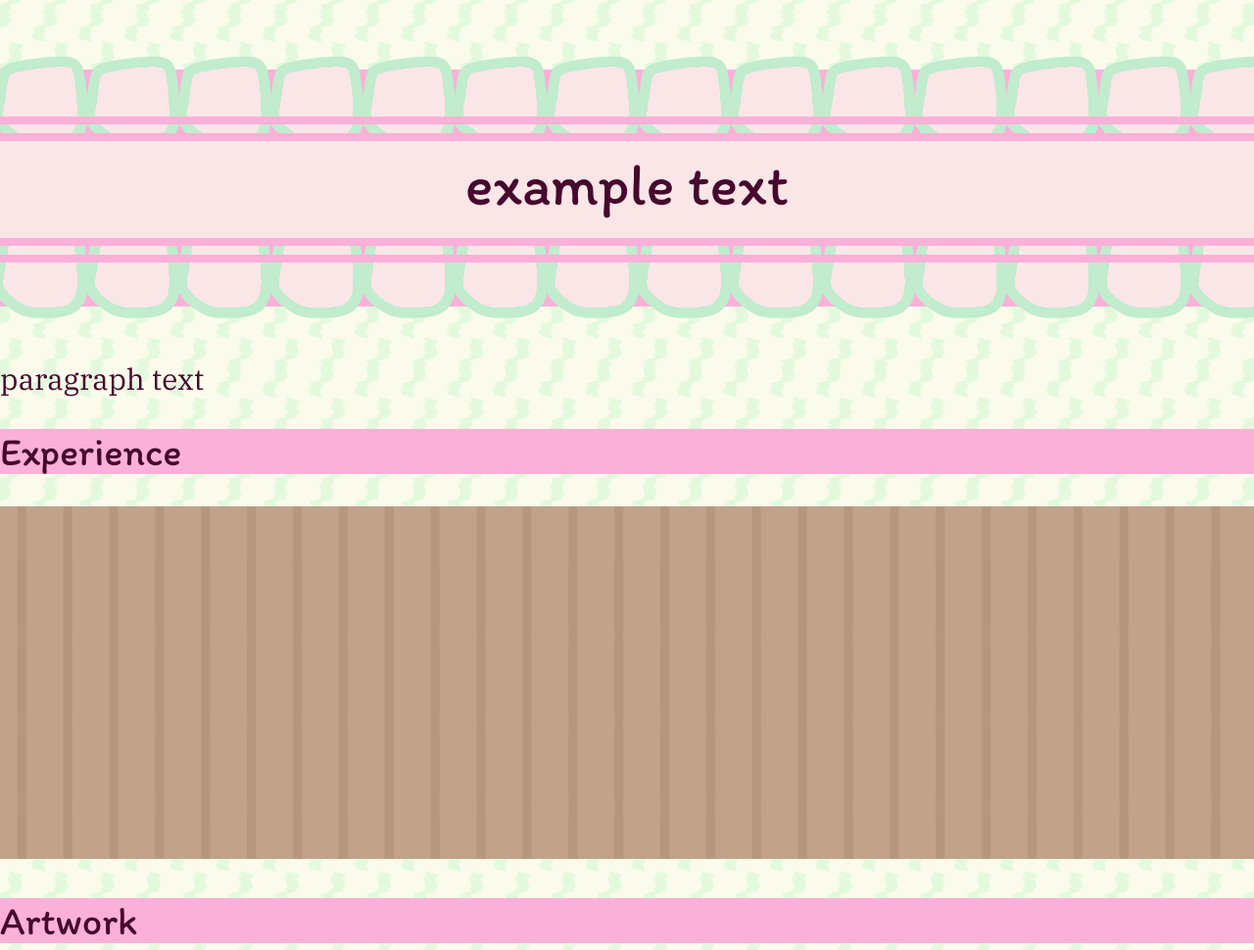
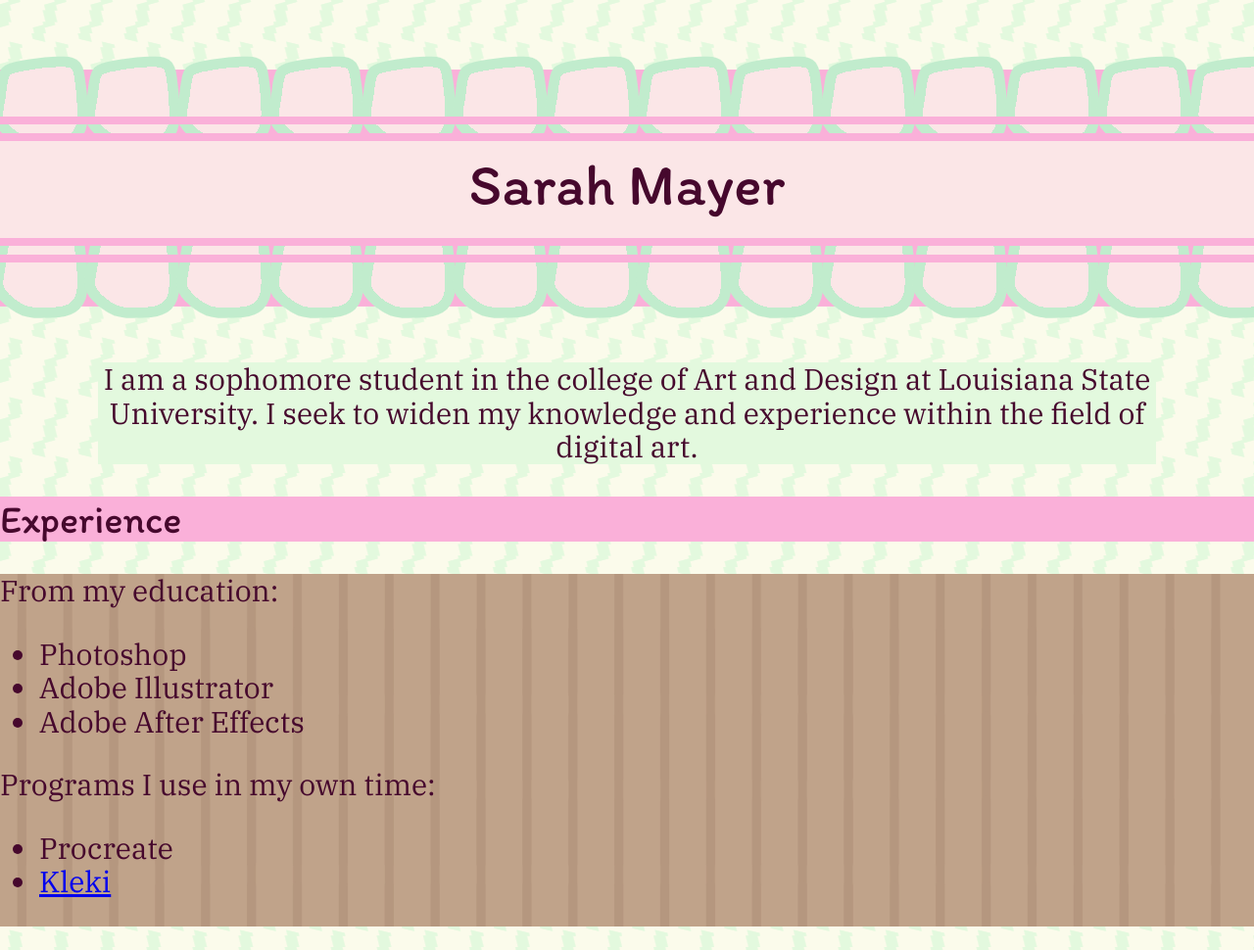
Before and after one commit to towomey19/project-1, a plain HTML site: page index.html in a window 1280 px wide. Shown: the top 970 px of the page at 98% size. Drawn offline with Linux system fonts and the light colour scheme.

Commit message:
finishing touches

```diff
--- a/css/main.css
+++ b/css/main.css
@@ -33,16 +33,23 @@ background-image:url(../img/header_img.png);
 min-height: 300px;
 }
 .about_me {
-
+text-align: center;
+background-color: #e3f9de;
+margin-left: 100px;
+margin-right: 100px;
 }
 /*experience section*/
 
 .expierence_container {
 background-image:url(../img/my_experience_background.png);
 min-height: 360px;
+font-size: 30px;
 }
 .experience_list {
 
+}
+ul {
+    font-size: 30px;
 }
 /*Artwork section*/
 .my_artwork {
@@ -69,6 +76,10 @@ background-color: #fbfbeb;
 /*Footer section*/
 footer {
 background-color:#b5eecb ;
+border-bottom: 0.5px solid#b5eecb;
+}
+h4 {
+    margin-bottom: 10px;
 }
 .info {
 
--- a/index.html
+++ b/index.html
@@ -33,18 +33,31 @@
   <!-- Place your site's HTML here -->
   <header>
     <h1 class="title">
-     example text
+     Sarah Mayer
     </h1>
   </header>
   <p class="about_me">
-     paragraph text
+    I am a sophomore student in the college of Art and Design at Louisiana State University. I seek to widen my knowledge and experience within the field of digital art.
   </p>
   <h2>
     Experience
   </h2>
   <section class="expierence_container">
-    <p class="experience_list">
-
+    <p class="experience_list_">
+      From my education:
+      <ul>
+      <li> Photoshop</li>
+      <li> Adobe Illustrator</li>
+      <li> Adobe After Effects</li>
+     </ul>
+     Programs I use in my own time:
+     <ul>
+     <li>Procreate</li>
+     <li>
+      <a href="https://kleki.com/">Kleki
+      </a>
+     </li>
+    </ul>
       </p>
    </section>
    <h3>
@@ -79,7 +92,8 @@
       Contact Information
    </h4>
    <p class="info">
-      email
+      Email:
+      sarahmayer365@gmail.com
    </p>
   </footer>
   <script src="js/main.js"></script>
```
Lines whose indentation alone changed are shown as unchanged.
